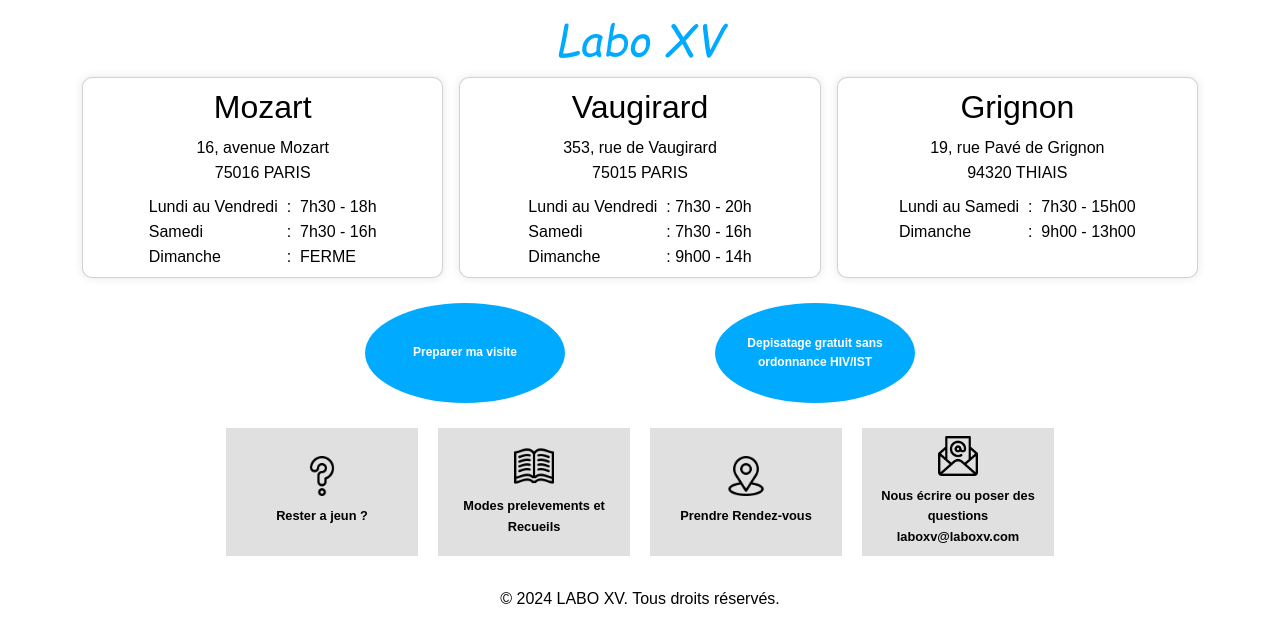
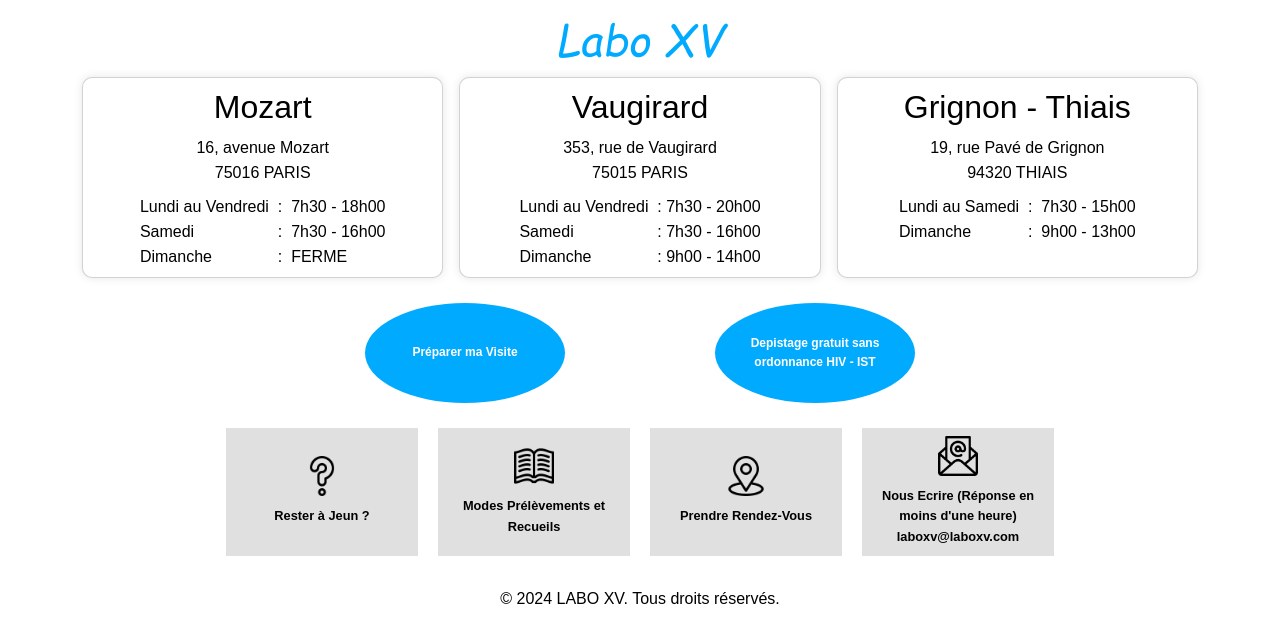
Before and after one commit to Miguelfr1/SiteLabo15, a plain HTML site: page index.html in a window 1280 px wide. Drawn offline with nearby package versions, Linux system fonts and the light colour scheme.

Commit message:
Update index.html

```diff
--- a/index.html
+++ b/index.html
@@ -262,7 +262,6 @@
 
       </style>
 
-    <!-- Menu en plein écran -->
 
   </header>
     <section class="main-image">
@@ -278,10 +277,10 @@
 
               <p>Lundi au Vendredi &nbsp  </p>
               <p>: </p>
-              <p>7h30 - 18h</p>
+              <p>7h30 - 18h00</p>
               <p> Samedi </p>
               <p>:  &nbsp </p>
-              <p>7h30 - 16h</p>
+              <p>7h30 - 16h00</p>
 
               <p>Dimanche
                 <p>:</p>
@@ -297,20 +296,20 @@
             <div class="horraire">
               <p>Lundi au Vendredi &nbsp   </p>
               <p>:</p>
-              <p> 7h30 - 20h</p>
+              <p> 7h30 - 20h00</p>
 
               <p>Samedi  </p>
               <p>:</p>
-              <p>7h30 - 16h</p>
+              <p>7h30 - 16h00</p>
 
               <p>Dimanche</p>
               <p>:&nbsp</p>
-              <p>9h00 - 14h</p>
+              <p>9h00 - 14h00</p>
             </div>
           </div>
 
           <div class="card">
-            <h3>Grignon</h3>
+            <h3>Grignon - Thiais</h3>
             <p>19, rue Pavé de Grignon<br />94320 THIAIS</p>
             <div class="horraire">
               <p>Lundi au Samedi  &nbsp  </p>
@@ -332,8 +331,8 @@
     </section>
 
     <div class="button-container">
-      <a href="apporter.html" class="round-button">Preparer   ma visite</a>
-      <a href="ist.html" class="round-button">Depisatage gratuit sans ordonnance HIV/IST</a>
+      <a href="apporter.html" class="round-button">Préparer ma Visite</a>
+      <a href="ist.html" class="round-button">Depistage gratuit sans ordonnance HIV - IST</a>
     </div>
 
 
@@ -342,20 +341,20 @@
     <div class="square-button-container">
       <a href="recueil.html" class="square-button">
         <img src="./image/interrogation.png" alt="Icone 2" />
-        <span>Rester a jeun ?</span>
+        <span>Rester à Jeun ?</span>
     </a>
       <a href="preconisation.html" class="square-button">
           <img src="./image/manuel.png" alt="Icone 1" />
-          <span>Modes prelevements et Recueils</span>
+          <span>Modes Prélèvements et Recueils</span>
       </a>
 
       <a href="rendezvous.html" class="square-button">
           <img src="./image/location.png" alt="Icone 3" />
-          <span>Prendre Rendez-vous</span>
+          <span>Prendre Rendez-Vous</span>
       </a>
       <a href="mailto:laboxv@laboxv.com" class="square-button">
         <img src="./image/mail.png" alt="Icone 4" />
-        <span>Nous écrire ou poser des questions <br>   laboxv@laboxv.com</span>
+        <span>Nous Ecrire (Réponse en moins d'une heure) <br>   laboxv@laboxv.com</span>
     </a>
   </div>
 
```
